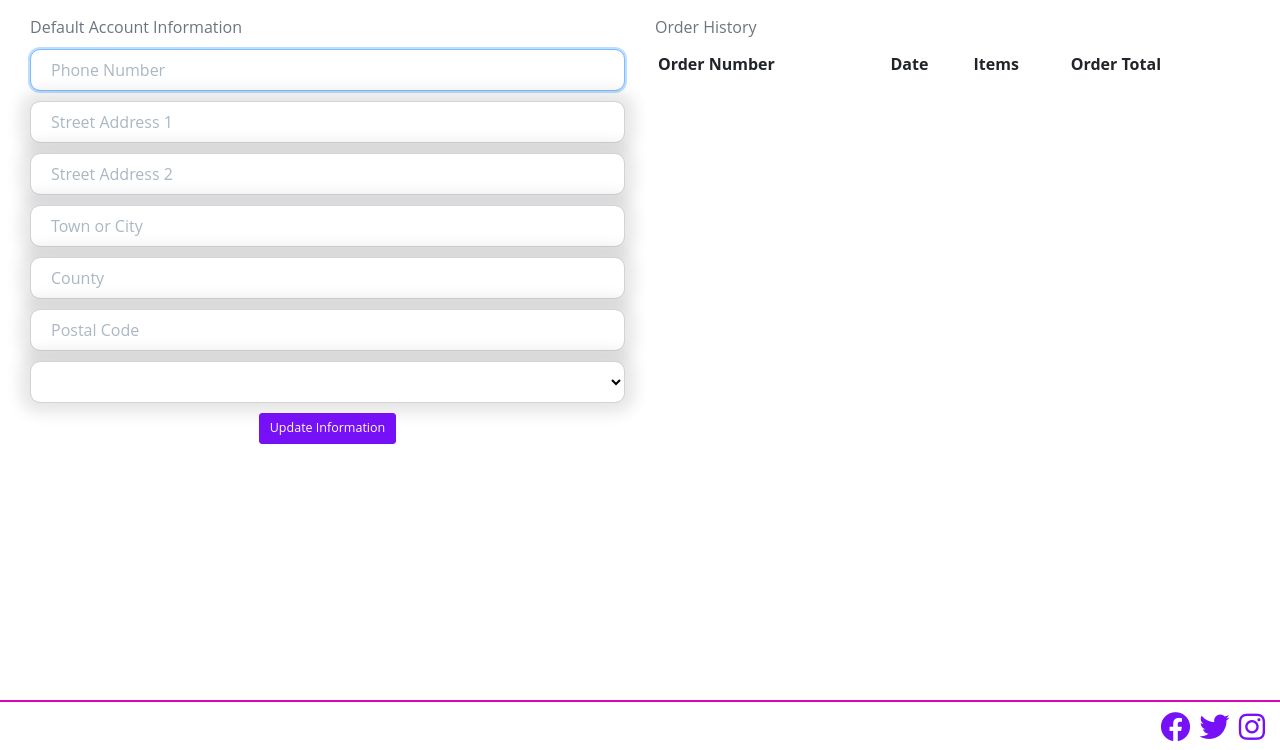
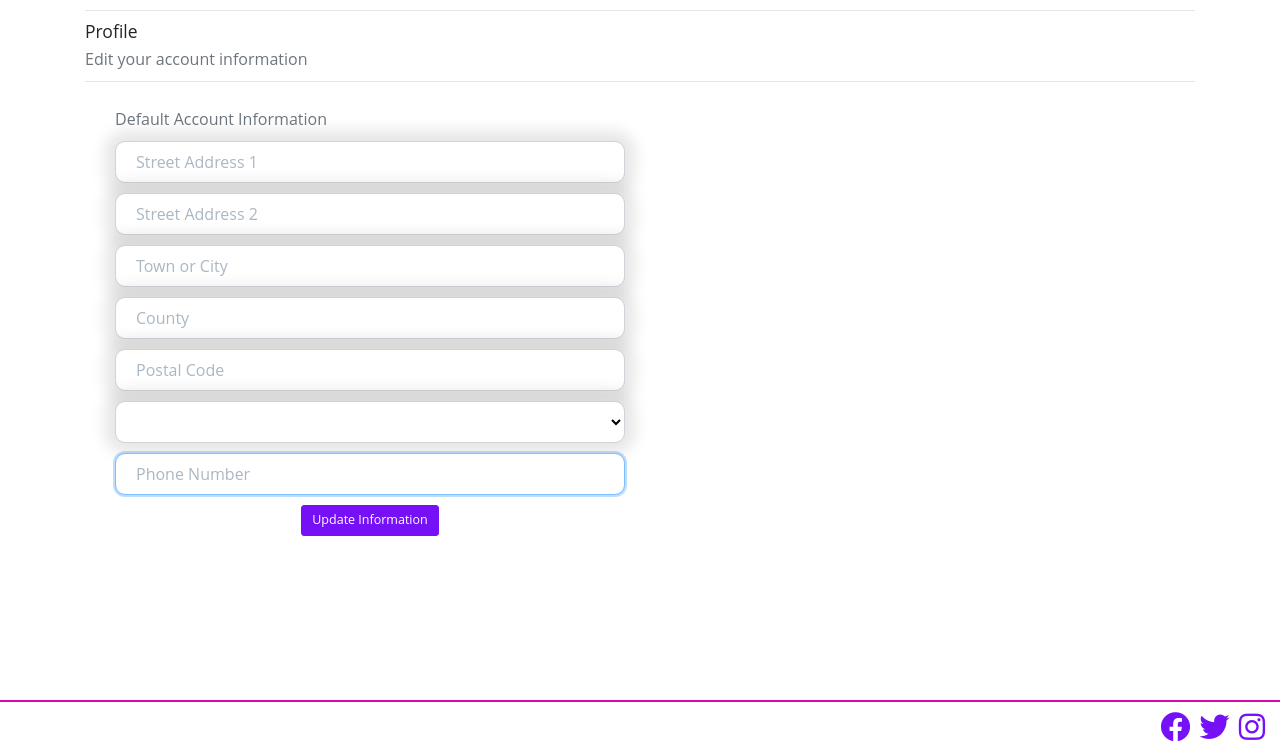
Before and after one commit to Conal84/carlet, a Django app: page /profiles/ in a window 1280 px wide. Shown: the part 50-800 px from the top of the page. Run offline with Django 3.2, Linux system fonts and the light colour scheme; the visitor is signed in with stand-in values (Sample User, id 1); data comes from the database, SQL or seed files in the repository; data that the repository does not hold is empty; some libraries are stand-ins or nearby versions.

Commit message:
Added all orders

```diff
--- a/profiles/forms.py
+++ b/profiles/forms.py
@@ -26,13 +26,13 @@ class UserProfileForm(forms.ModelForm):
         """
         super().__init__(*args, **kwargs)
         placeholders = {
-            'default_phone_number': 'Phone Number',
-            'default_postcode': 'Postal Code',
-            'default_town_or_city': 'Town or City',
             'default_street_address1': 'Street Address 1',
             'default_street_address2': 'Street Address 2',
+            'default_town_or_city': 'Town or City',
             'default_county': 'County',
+            'default_postcode': 'Postal Code',
             'default_country': 'Country',
+            'default_phone_number': 'Phone Number',
         }
 
         self.fields['default_phone_number'].widget.attrs['autofocus'] = True
--- a/profiles/models.py
+++ b/profiles/models.py
@@ -15,13 +15,13 @@ class UserProfile(models.Model):
     """
 
     user = models.OneToOneField(User, on_delete=models.CASCADE)
-    default_phone_number = models.CharField(max_length=20, blank=True)
     default_street_address1 = models.CharField(max_length=80, blank=True)
     default_street_address2 = models.CharField(max_length=80, blank=True)
     default_town_or_city = models.CharField(max_length=40, blank=True)
     default_county = models.CharField(max_length=80, blank=True)
     default_postcode = models.CharField(max_length=20, blank=True)
     default_country = CountryField(blank_label='Country', null=True, blank=True)
+    default_phone_number = models.CharField(max_length=20, blank=True)
 
     def __str__(self):
         return self.user.username
--- a/profiles/templates/profiles/profile.html
+++ b/profiles/templates/profiles/profile.html
@@ -1,59 +1,28 @@
 {% extends "base.html" %}
 {% load static %}
-
 {% block extra_css %}
-    <link rel="stylesheet" href="{% static 'profiles/css/profile.css' %}">
+<link rel="stylesheet" href="{% static 'profiles/css/profile.css' %}" />
 {% endblock %}
-
 {% block content %}
+<div class="container">
+  <div class="row">
+    <div class="col-12">
+      <hr />
+      <h3>Profile</h3>
+      <p class="text-muted">Edit your account information</p>
+      <hr />
+    </div>
+  </div>
   <div class="row m-0 p-4">
     <div class="col-12 col-md-6">
       <p class="text-muted">Default Account Information</p>
       <form action="{% url 'profile' %}" method="POST" id="profile-update-form">
-                {% csrf_token %}
-                {{ form|crispy }}
+        {% csrf_token %} {{ form|crispy }}
         <div class="d-flex justify-content-center">
           <button class="btn btn-primary btn-lg">Update Information</button>
         </div>
       </form>
     </div>
-        <div class="col-12 col-md-6">
-            <p class="text-muted">Order History</p>
-            <div class="order-history table-responsive">
-                    <table class="table table-sm table-borderless">
-                        <thead>
-                            <tr>
-                                <th>Order Number</th>
-                                <th>Date</th>
-                                <th>Items</th>
-                                <th>Order Total</th>
-                            </tr>
-                        </thead>
-                        <tbody>
-                            {% for order in orders %}
-                                <tr>
-                                    <td>
-                                        <a href="{% url 'order_history' order.order_number %}"
-                                        title="{{ order.order_number }}">
-                                            {{ order.order_number|truncatechars:6 }}
-                                        </a>
-                                    </td>
-                                    <td>{{ order.date }}</td>
-                                    <td>
-                                        <ul class="list-unstyled">
-                                            {% for item in order.lineitems.all %}
-                                                <li class="small">
-                                                    {{ item.description }} - £{{ item.lineitem_total }}
-                                                </li>
-                                            {% endfor %}
-                                        </ul>
-                                    </td>
-                                    <td>£{{ order.grand_total }}</td>
-                                </tr>
-                            {% endfor %}
-                        </tbody>
-                    </table>
-                </div>
   </div>
 </div>
 {% endblock %}
--- a/profiles/urls.py
+++ b/profiles/urls.py
@@ -3,5 +3,6 @@ from . import views
 
 urlpatterns = [
     path('', views.profile, name='profile'),
+    path('orders_all', views.all_orders, name='all_orders'),
     path('order_history/<order_number>', views.order_history, name='order_history'),
 ]
--- a/profiles/views.py
+++ b/profiles/views.py
@@ -24,12 +24,10 @@ def profile(request):
             messages.error(request, 'Profile update failed, Please ensure the form is valid')
     else:
         form = UserProfileForm(instance=profile)
-    orders = profile.orders.all()
 
     template = 'profiles/profile.html'
     context = {
         'form': form,
-        'orders': orders,
     }
 
     return render(request, template, context)
@@ -46,3 +44,16 @@ def order_history(request, order_number):
     }
 
     return render(request, template, context)
+
+
+def all_orders(request):
+    """A view to show all orders for a particular user"""
+    profile = get_object_or_404(UserProfile, user=request.user)
+    orders = profile.orders.all()
+
+    template = 'profiles/all-orders.html'
+    context = {
+        'orders': orders,
+    }
+
+    return render(request, template, context)
--- a/static/css/base.css
+++ b/static/css/base.css
@@ -334,22 +334,22 @@ select option[value=""] {
     }
 
     #dashboard-add{
-        padding-top: 10rem;
-        padding-left: 10rem;
+        padding-top: 5rem;
+        padding-left: 30rem;
     }
 
     #dashboard-edit{
-        padding-top: 10rem;
-        padding-right: 10rem;
+        padding-top: 5rem;
+        padding-right: 30rem;
     }
 
     #dashboard-hire{
-        padding-bottom: 10rem;
-        padding-left: 10rem;
+        padding-bottom: 5rem;
+        padding-left: 30rem;
     }
 
     #dashboard-let{
-        padding-bottom: 10rem;
-        padding-right: 10rem;
+        padding-bottom: 5rem;
+        padding-right: 30rem;
     }
 }
```
Also changed, not shown: cars/templates/cars/add-car.html (+0 -7 lines), cars/templates/cars/car-dashboard.html (+12 -4 lines), cars/templates/cars/display-cars.html (+8 -0 lines), cars/templates/cars/edit-car.html (+0 -7 lines), profiles/templates/profiles/all-orders.html (added, +55 -0 lines). Lines whose indentation alone changed are shown as unchanged.
